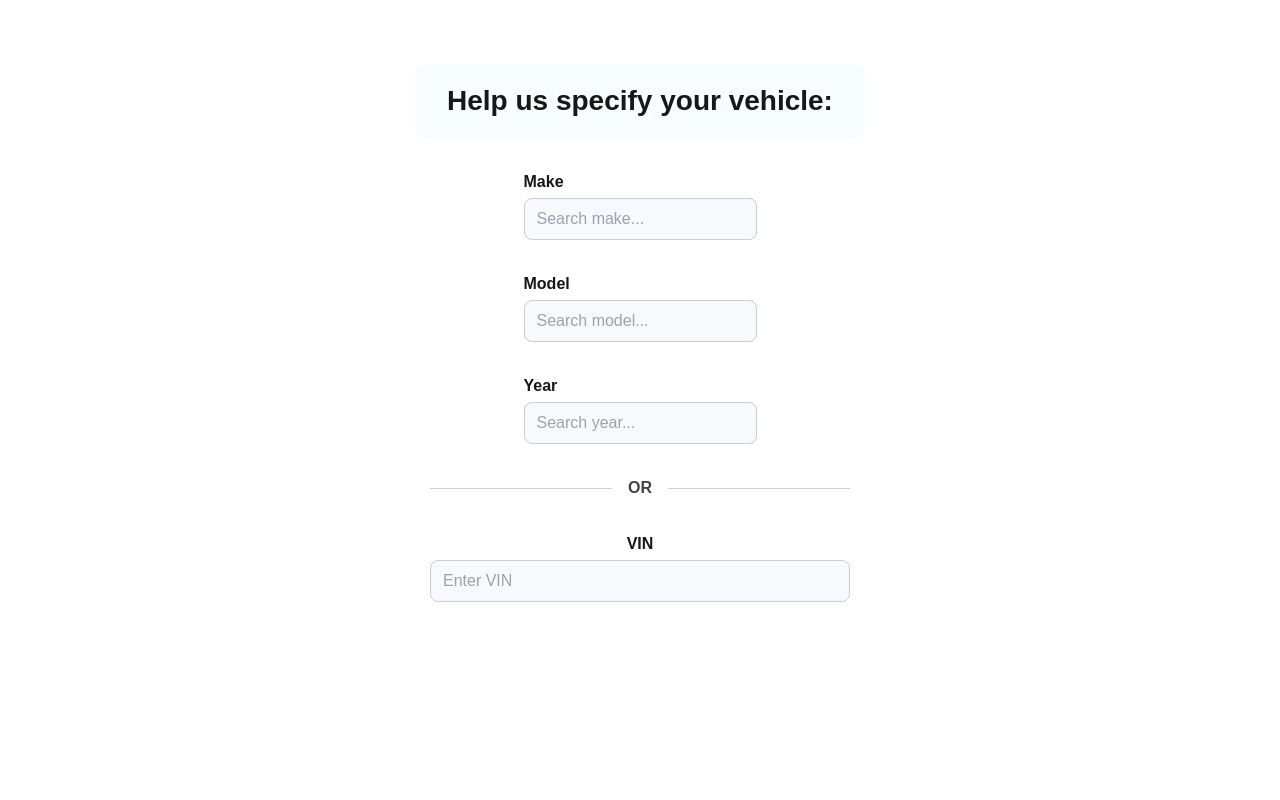
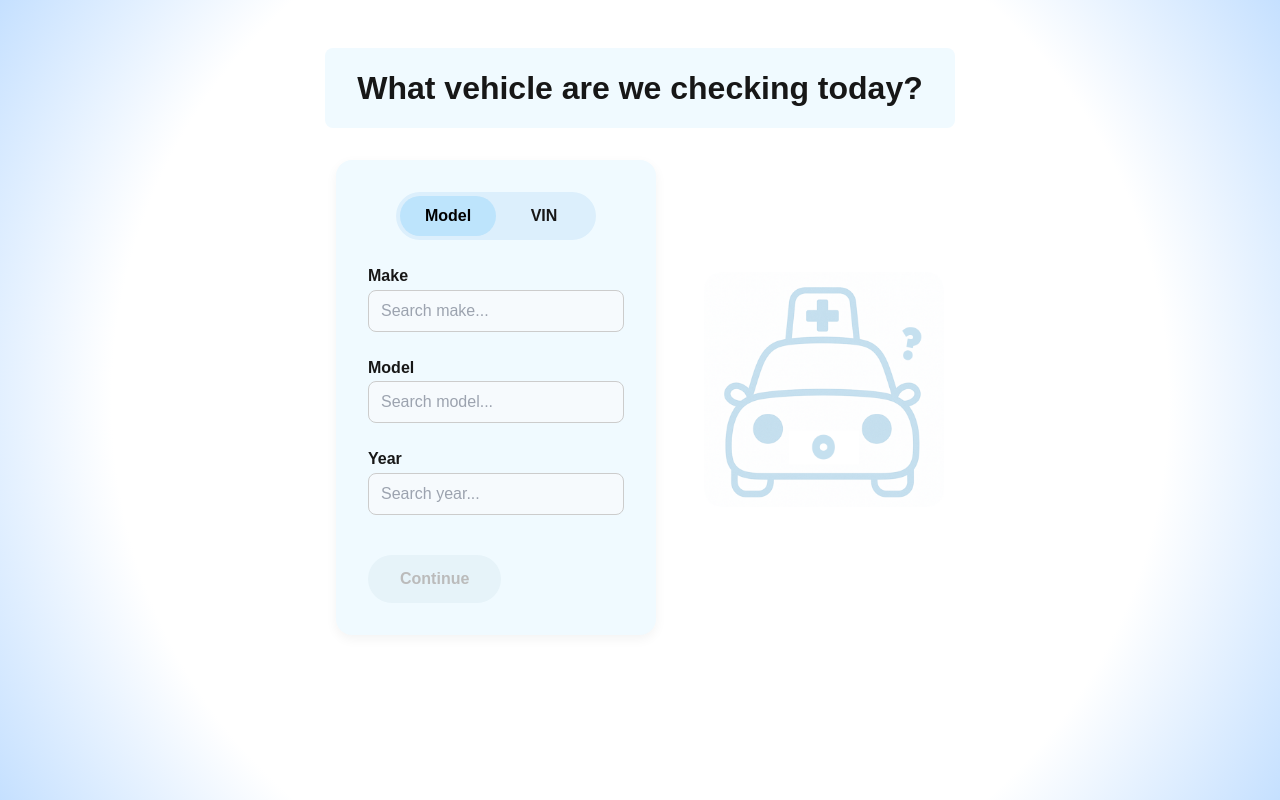
Before and after one commit to ptumali/MediCar, a Next.js app in the folder frontend/: page /vehicle in a window 1280 px wide. Built offline with nearby package versions, Linux system fonts and the light colour scheme.

Commit message:
vehicle page done

```diff
--- a/frontend/src/app/globals.css
+++ b/frontend/src/app/globals.css
@@ -3,7 +3,12 @@
 @tailwind utilities;
 
 :root {
-  --background: #ffffff;
+  --background: radial-gradient(
+    circle,
+    #ffffff 0%,
+    #ffffff 40%,
+    #c5e0ff 100%
+  );
   --foreground: #171717;
 }
 
--- a/frontend/src/app/home.module.css
+++ b/frontend/src/app/home.module.css
@@ -39,7 +39,7 @@
   align-items: center;
   background: #ffffff;
   font-family: 'YourBrandFont', sans-serif;
-    background: radial-gradient(
+  background: radial-gradient(
     circle,
     #ffffff 0%,
     #ffffff 40%,
--- a/frontend/src/app/symptoms/symptoms.module.css
+++ b/frontend/src/app/symptoms/symptoms.module.css
@@ -46,6 +46,12 @@
   background-color: #eef7ff;
 }
 
+.selected {
+  background-color: #cfe9f8 !important;
+  border-color: #66bde4;
+  color: #333;
+}
+
 .customProblemSection {
   margin-top: 3rem;
   display: flex;
--- a/frontend/src/app/vehicle/page.jsx
+++ b/frontend/src/app/vehicle/page.jsx
@@ -3,6 +3,7 @@ import { useState, useEffect } from 'react';
 import styles from './vehicle.module.css';
 import { useRouter } from 'next/navigation';
 import Link from 'next/link';
+import Image from 'next/image';
 
 const MAKES = [
   'Acura', 'Alfa Romeo', 'Audi', 'BMW', 'Chevrolet', 'Chrysler', 'Dodge',
@@ -44,6 +45,7 @@ const YEARS = ['2025', '2024', '2023', '2022', '2021', '2020',
   '2009', '2008', '2007', '2006', '2005', '2004'];
 
 export default function VehiclePage() {
+  const [mode, setMode] = useState('model'); // 'model' or 'vin'
   const [make, setMake] = useState('');
   const [model, setModel] = useState('');
   const [year, setYear] = useState('');
@@ -54,17 +56,14 @@ export default function VehiclePage() {
     localStorage.removeItem('carInfo');
   }, []);
 
+  const isValidVin = (vin) => /^[A-HJ-NPR-Z0-9]{17}$/i.test(vin);
+  const isValidModelEntry = make && model && year;
+  const isFormValid = mode === 'vin' ? isValidVin(vin) : isValidModelEntry;
+
   const handleSubmit = () => {
-    console.log('continue button success!');
-
-    const data = isValidVin(vin)
-      ? { vin }
-      : { make, model, year };
-
+    const data = mode === 'vin' ? { vin } : { make, model, year };
     localStorage.setItem('carInfo', JSON.stringify(data));
   };
-
-  const isValidVin = (vin) => /^[A-HJ-NPR-Z0-9]{17}$/i.test(vin);
 
   function SearchSelect({ label, options, value, onSelect }) {
     const [input, setInput] = useState(value || '');
@@ -83,12 +82,11 @@ export default function VehiclePage() {
         opt.toLowerCase().includes(val.toLowerCase())
       ));
       setShowDropdown(true);
-      // ❌ Do NOT call onSelect here
     };
 
     const handleSelect = (val) => {
-      setInput(val);        // Show in input
-      onSelect(val);        // Update parent
+      setInput(val);
+      onSelect(val);
       setShowDropdown(false);
     };
 
@@ -119,11 +117,29 @@ export default function VehiclePage() {
     );
   }
 
-
   return (
     <main className={styles.page}>
-      <h1 className={styles.heading}>Help us specify your vehicle:</h1>
-      <div className={styles.searchColumn}>
+      <h1 className={styles.heading}>What vehicle are we checking today?</h1>
+
+      <div className={styles.mainContent}>
+        <div className={styles.formBox}>
+          <div className={styles.toggleGroup}>
+            <button
+              className={`${styles.toggleButton} ${mode === 'model' ? styles.active : ''}`}
+              onClick={() => setMode('model')}
+            >
+              Model
+            </button>
+            <button
+              className={`${styles.toggleButton} ${mode === 'vin' ? styles.active : ''}`}
+              onClick={() => setMode('vin')}
+            >
+              VIN
+            </button>
+          </div>
+
+          {mode === 'model' && (
+            <>
               <SearchSelect
                 label="Make"
                 options={MAKES}
@@ -134,7 +150,6 @@ export default function VehiclePage() {
                   setYear('');
                 }}
               />
-
               <SearchSelect
                 label="Model"
                 options={make ? MODELS_BY_MAKE[make] || [] : []}
@@ -144,22 +159,17 @@ export default function VehiclePage() {
                   setYear('');
                 }}
               />
-
               <SearchSelect
                 label="Year"
                 options={model ? YEARS : []}
                 value={year}
                 onSelect={setYear}
               />
-      </div>
+            </>
+          )}
 
-      <div className={styles.orSeparator}>
-        <hr />
-        <span>OR</span>
-        <hr />
-      </div>
-
-      <div className={styles.vinWrapper}>
+          {mode === 'vin' && (
+            <div className={styles.vinModeWrapper}>
               <label className={styles.label}>VIN</label>
               <input
                 className={styles.input}
@@ -172,14 +182,28 @@ export default function VehiclePage() {
                 <p className={styles.vinError}>VIN must be 17 valid characters.</p>
               )}
             </div>
+          )}
 
-      {(isValidVin(vin) || (make && model && year)) && (
+
           <Link href="/symptoms">
-          <button onClick={handleSubmit} className={styles.button}>
+            <button
+              onClick={handleSubmit}
+              className={styles.button}
+              disabled={!isFormValid}
+            >
               Continue
             </button>
           </Link>
-      )}
+        </div>
+
+        <Image
+          src="/medicar-ask.png"
+          alt="Medi-Car mascot"
+          width={240}
+          height={240}
+          className={styles.imageBox}
+        />
+      </div>
     </main>
   );
 }
--- a/frontend/src/app/vehicle/vehicle.module.css
+++ b/frontend/src/app/vehicle/vehicle.module.css
@@ -2,55 +2,70 @@
   display: flex;
   flex-direction: column;
   align-items: center;
-  padding-top: 4rem;
+  padding: 3rem 1rem;
   min-height: 100vh;
-  background-color: white;
-
+  /* background: white; */
+  background: radial-gradient(
+    circle,
+    #ffffff 0%,
+    #ffffff 70%,
+    #c5e0ff 100%
+  );
 }
 
-/* .card {
-  display: flex;
-  flex-direction: column;
-  align-items: center;
-  justify-content: center;
-  text-align: center;
-  padding: 2rem;
-  border-radius: 1rem;
-  box-shadow: 0 4px 16px rgba(0, 0, 0, 0.08);
-  background-color: white;
-  max-width: 500px;
-  width: 100%;
-} */
-
-
 .heading {
-  font-size: 1.75rem;
-  font-weight: 600;
+  font-size: 2rem;
+  font-weight: 700;
   margin-bottom: 2rem;
-  background-color: #f6fcff;
+  background-color: #f0faff;
   padding: 1rem 2rem;
   border-radius: 0.5rem;
   text-align: center;
+}
+
+.mainContent {
+  display: flex;
+  flex-direction: row;
+  justify-content: center;
+  align-items: flex-start;
+  gap: 3rem;
+  flex-wrap: wrap;
+  max-width: 960px;
+  width: 100%;
+}
+
+.formBox {
+  background-color: #f0faff;
+  border-radius: 16px;
+  padding: 2rem;
+  display: flex;
+  flex-direction: column;
+  gap: 1.5rem;
+  width: 100%;
+  max-width: 320px;
+  min-height: 400px;
+  box-shadow: 0 4px 12px rgba(0, 0, 0, 0.05);
 }
 
 .searchColumn {
   display: flex;
   flex-direction: column;
   align-items: center;
-  gap: 2rem;
-  position: relative;
+  gap: 1.5rem;
   width: 100%;
   max-width: 320px;
 }
 
-.selectWrapper {
-  position: relative;
-  z-index: 1;
+.imageBox {
+  width: 240px;
+  height: auto;
+  margin-top: 7rem;
 }
 
+.selectWrapper,
 .selectWrapperFocused {
   position: relative;
-  z-index: 100;
+  width: 100%;
 }
 
 .container {
@@ -60,17 +75,21 @@
 .label {
   font-weight: 600;
   display: block;
-  margin-bottom: 0.25rem;
+  margin-bottom: 0.1rem;
+  margin-top: 0;
 }
 
 .input {
+  margin: 0;
   width: 100%;
   padding: 0.5rem 0.75rem;
   border: 1px solid #ccc;
   border-radius: 8px;
   background-color: #f6fafd;
   font-size: 1rem;
+  max-width: 100%;
 }
+
 
 .dropdown {
   position: absolute;
@@ -98,24 +117,12 @@
   background-color: #e0f1fb;
 }
 
-.button {
-  margin-top: 2rem;
-  background-color: #cfe9f8;
-  padding: 0.75rem 2rem;
-  border-radius: 999px;
-  border: none;
-  color: #777;
-  font-weight: 600;
-  font-size: 1rem;
-  cursor: pointer;
-}
-
 .orSeparator {
   display: flex;
   align-items: center;
   justify-content: center;
   gap: 1rem;
-  margin: 2rem 0;
+  margin: 0.5rem;
   width: 100%;
   max-width: 420px;
 }
@@ -133,7 +140,6 @@
   white-space: nowrap;
 }
 
-
 .vinWrapper {
   width: 100%;
   max-width: 420px;
@@ -149,3 +155,68 @@
   margin-bottom: -1rem;
   text-align: center;
 }
+
+.button {
+  margin-top: 1rem;
+  background-color: #cfe9f8;
+  padding: 0.75rem 2rem;
+  border-radius: 999px;
+  border: none;
+  color: #777;
+  font-weight: 600;
+  font-size: 1rem;
+  cursor: pointer;
+  transition: background-color 0.3s ease;
+}
+
+.button:disabled {
+  background-color: #e6f3f9;
+  cursor: not-allowed;
+  color: #bbb;
+}
+
+.button:hover:enabled {
+  background-color: #b3daf0;
+}
+
+.toggleGroup {
+  display: flex;
+  justify-content: space-between;
+  background: #dceffc;
+  border-radius: 999px;
+  padding: 4px;
+  width: 100%;
+  max-width: 200px;
+  margin: 0 auto;
+}
+
+.toggleButton {
+  flex: 1;
+  padding: 0.5rem 1rem;
+  background: transparent;
+  border: none;
+  font-weight: 600;
+  border-radius: 999px;
+  cursor: pointer;
+  transition: all 0.2s ease;
+  text-align: center;
+}
+
+.toggleButton:hover {
+  background: #d0eaff;
+}
+
+.toggleButton.active {
+  background: #bde4fc;
+  color: #000;
+}
+
+
+.vinModeWrapper {
+  display: flex;
+  flex-direction: column;
+  justify-content: center;
+  flex: 1;
+  gap: 0.5rem;
+  min-height: 250px; /* Ensures vertical spacing */
+}
```
Also changed, not shown: frontend/public/medicar-ask.png (added), frontend/public/medicar-think.png (added). Lines whose indentation alone changed are shown as unchanged.
